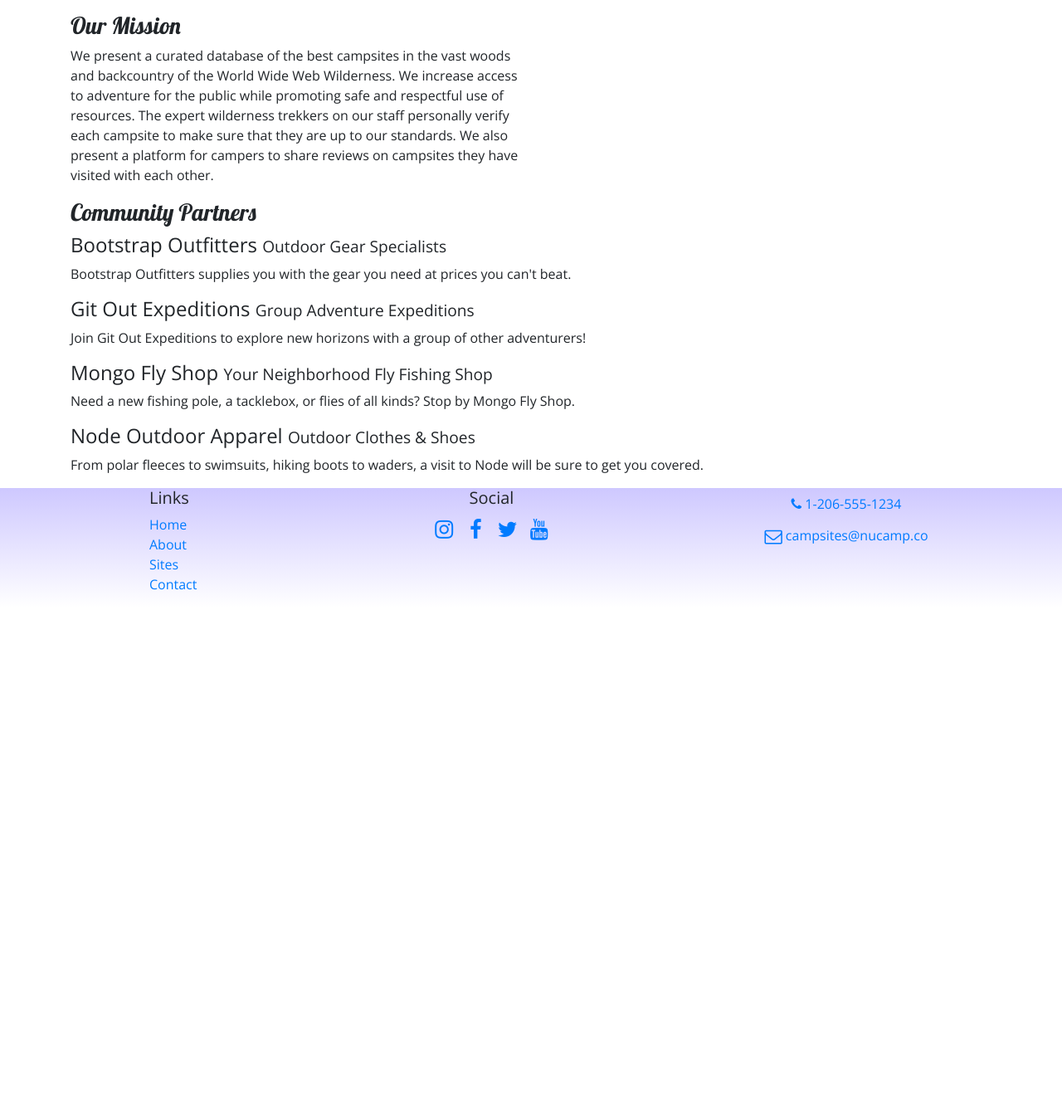
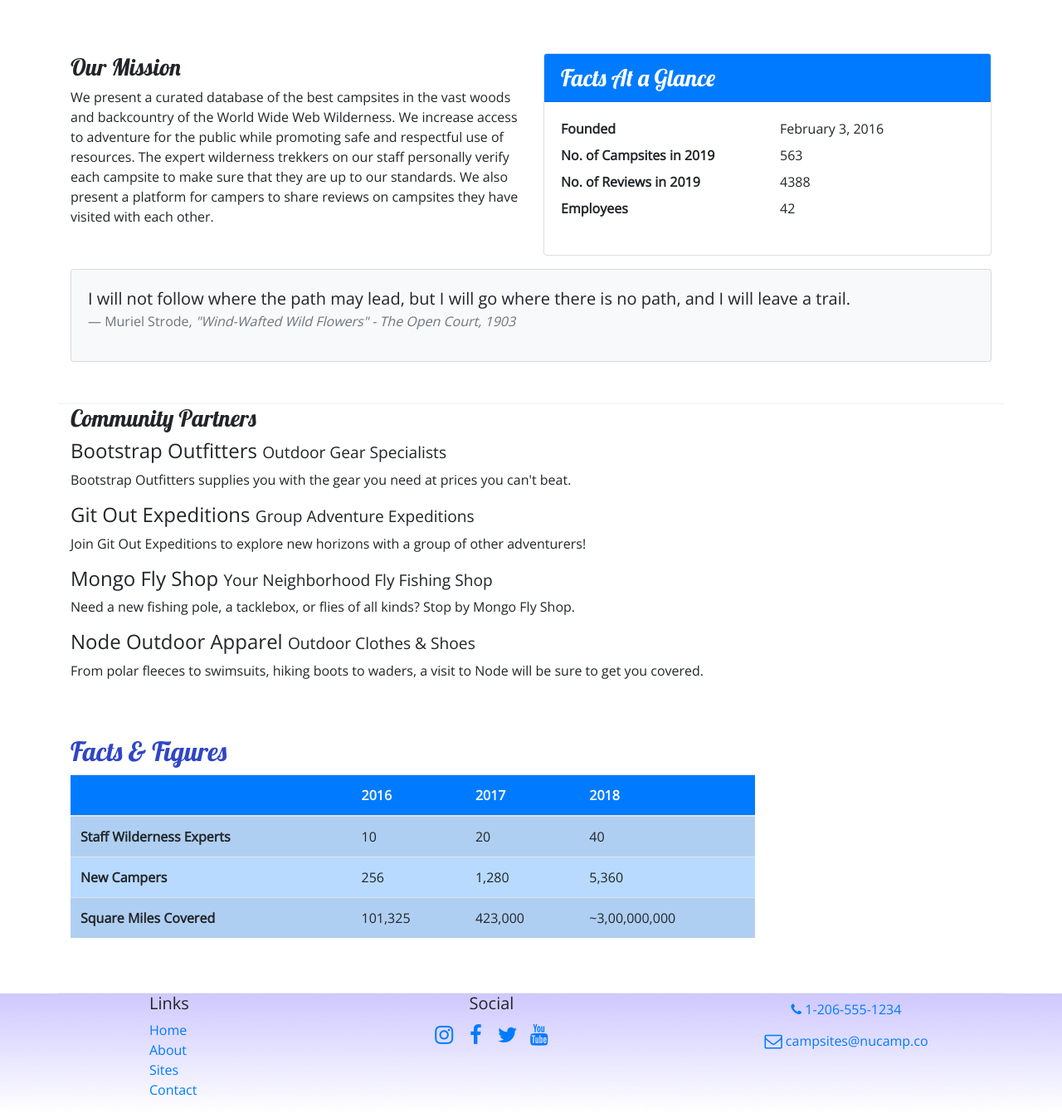
Before and after one commit to mrchappell/2-Bootstrap-nucampsite, a website: page aboutus.html in a window 1280 px wide. Shown: the part 340-1681 px from the top of the page at 83% size. Before the commit the page ends 1072 px from the top, so only its background shows below. Drawn offline with nearby package versions, Linux system fonts and the light colour scheme.

Commit message:
Tables and Cards

```diff
--- a/aboutus.html
+++ b/aboutus.html
@@ -34,10 +34,12 @@
             </button>
             <div class="collapse navbar-collapse" id="nucampNavbar">
                 <ul class="navbar-nav">
-                    <li class="nav-item active"><a class="nav-link" href="index.html"><i class="fa fa-home fa-lg"></i> Home</a></li>
+                    <li class="nav-item active"><a class="nav-link" href="index.html"><i class="fa fa-home fa-lg"></i>
+                            Home</a></li>
                     <li class="nav-item"><a class="nav-link" href="#"><i class="fa fa-info fa-lg"></i> About</a></li>
                     <li class="nav-item"><a class="nav-link" href="#"><i class="fa fa-info fa-lg"></i> Sites</a></li>
-                    <li class="nav-item"><a class="nav-link" href="contactus.html"><i class="fa fa-address-card fa-lg"></i> Contact</a></li>
+                    <li class="nav-item"><a class="nav-link" href="contactus.html"><i
+                                class="fa fa-address-card fa-lg"></i> Contact</a></li>
                 </ul>
             </div>
         </div>
@@ -55,7 +57,7 @@
             </div>
         </div>
 
-        <div class="row">
+        <div class="row row-content">
             <div class="col-sm-6">
                 <h3>Our Mission</h3>
                 <p>We present a curated database of the best campsites in the vast woods and backcountry of the World
@@ -63,6 +65,35 @@
                     respectful use of resources. The expert wilderness trekkers on our staff personally verify each
                     campsite to make sure that they are up to our standards. We also present a platform for campers to
                     share reviews on campsites they have visited with each other.</p>
+            </div>
+            <div class="col-sm-6">
+                <div class="card">
+                    <h3 class="card-header bg-primary text-white">Facts At a Glance</h3>
+                    <div class="card-body">
+                        <dl class="row">
+                            <dt class="col-6">Founded</dt>
+                            <dd class="col-6">February 3, 2016</dd>
+                            <dt class="col-6">No. of Campsites in 2019</dt>
+                            <dd class="col-6">563</dd>
+                            <dt class="col-6">No. of Reviews in 2019</dt>
+                            <dd class="col-6">4388</dd>
+                            <dt class="col-6">Employees</dt>
+                            <dd class="col-6">42</dd>
+                        </dl>
+                    </div>
+                </div>
+            </div>
+            <div class="col">
+                <div class="card card-body bg-light mt-3">
+                    <blockquote class="blockquote">
+                        <p class="mb-0">I will not follow where the path may lead, but I will go where there is no path,
+                            and I will leave a trail.</p>
+                        <footer class="blockquote-footer">Muriel Strode,
+                            <cite title="Source Title">"Wind-Wafted Wild Flowers" -
+                                The Open Court, 1903</cite>
+                        </footer>
+                    </blockquote>
+                </div>
             </div>
         </div>
 
@@ -76,16 +107,57 @@
                 <p class="d-none d-sm-block">Join Git Out Expeditions to explore new horizons with a group of other
                     adventurers!</p>
                 <h4>Mongo Fly Shop <small>Your Neighborhood Fly Fishing Shop</small></h4>
-                <p class="d-none d-sm-block">Need a new fishing pole, a tacklebox, or flies of all kinds? Stop by Mongo
+                <p class="d-none d-sm-block">Need a new fishing pole, a tacklebox, or flies of all kinds? Stop by
+                    Mongo
                     Fly Shop.</p>
                 <h4>Node Outdoor Apparel <small>Outdoor Clothes & Shoes</small></h4>
-                <p class="d-none d-sm-block">From polar fleeces to swimsuits, hiking boots to waders, a visit to Node
+                <p class="d-none d-sm-block">From polar fleeces to swimsuits, hiking boots to waders, a visit to
+                    Node
                     will be sure to get you covered.</p>
+            </div>
+        </div>
+
+        <div class="row row-content">
+            <div class="col-sm-9">
+                <h2>Facts &amp; Figures</h2>
+                <div class="table-responsive">
+                    <table class="table table-striped">
+                        <thead>
+                            <tr class="bg-primary text-light">
+                                <th></th>
+                                <th>2016</th>
+                                <th>2017</th>
+                                <th>2018</th>
+                            </tr>
+                        </thead>
+                        <tbody class="table-primary">
+                            <tr>
+                                <th>Staff Wilderness Experts</th>
+                                <td>10</td>
+                                <td>20</td>
+                                <td>40</td>
+                            </tr>
+                            <tr>
+                                <th>New Campers</th>
+                                <td>256</td>
+                                <td>1,280</td>
+                                <td>5,360</td>
+                            </tr>
+                            <tr>
+                                <th>Square Miles Covered</th>
+                                <td>101,325</td>
+                                <td>423,000</td>
+                                <td>~3,00,000,000</td>
+                            </tr>
+                        </tbody>
+                    </table>
                 </div>
             </div>
         </div>
 
-    <footer>
+    </div>
+
+    <footer class="site-footer">
         <div class="container">
             <div class="row">
                 <div class="col-4 col-sm-2 offset-1">
--- a/css/styles.css
+++ b/css/styles.css
@@ -14,7 +14,7 @@ header h2 {
     color: #CEC8FF;
 }
 
-footer {
+.site-footer {
     background-image: linear-gradient(#CEC8FF, white);
 }
 
```
Also changed, not shown: contactus.html (+1 -1 lines), index.html (+1 -1 lines). Lines whose indentation alone changed are shown as unchanged.
